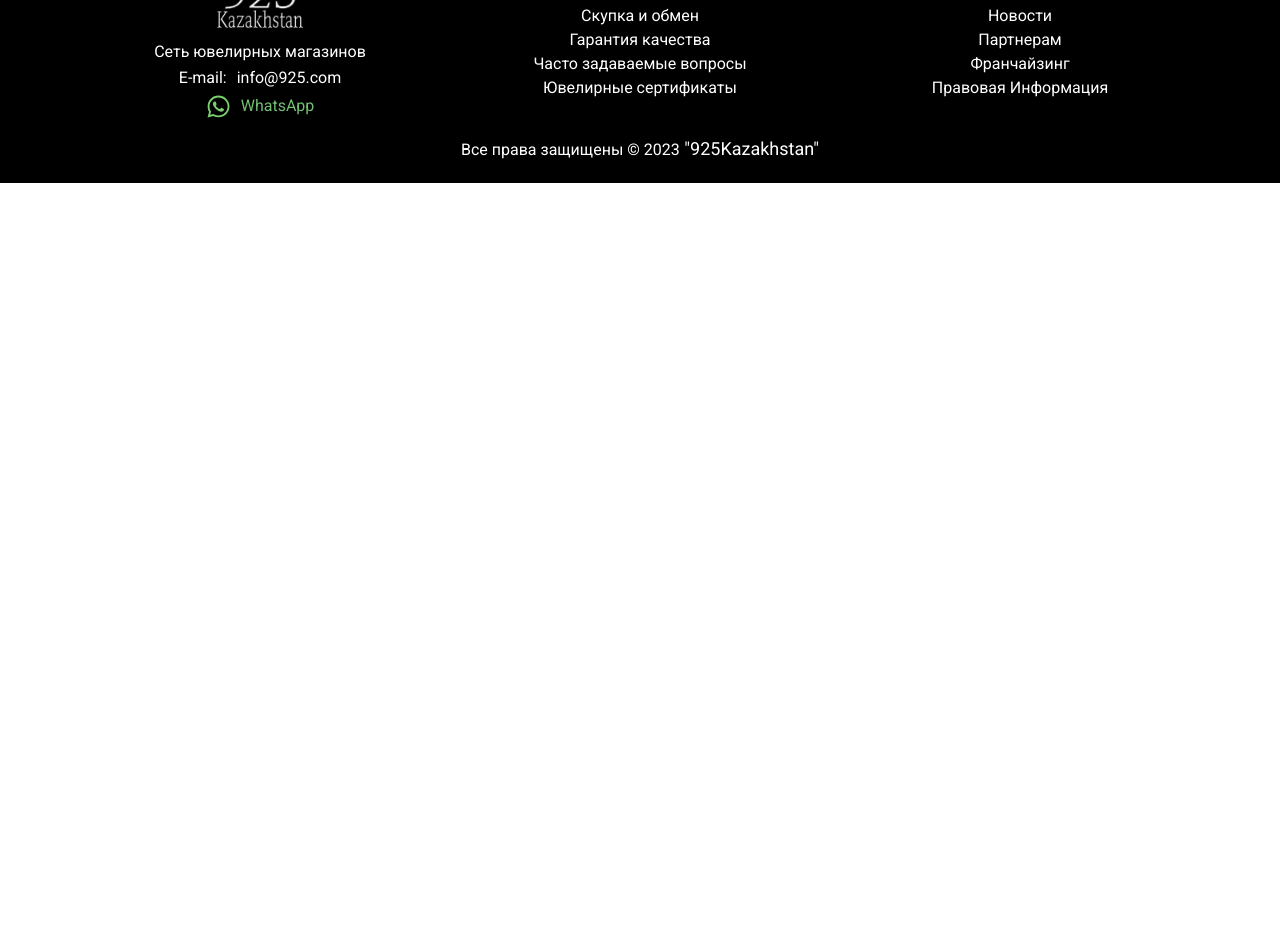
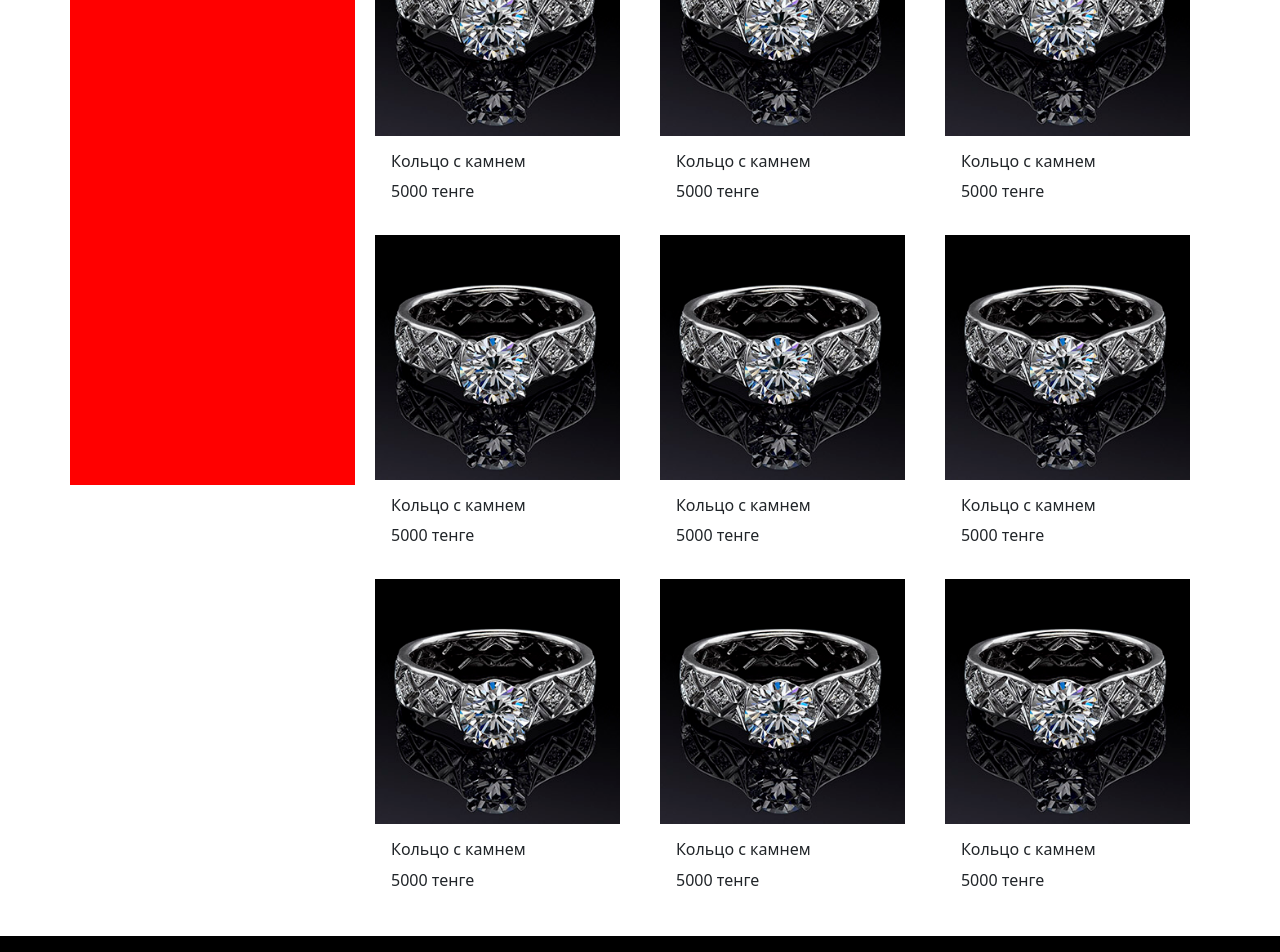
Before and after one commit to zaytsevandrii/925-client, a Next.js app: page /goods/rings in a window 1280 px wide. Shown: the part 220-1172 px from the top of the page. Before the commit the page ends 800 px from the top, so only its background shows below. Built offline with nearby package versions, Linux system fonts and the light colour scheme.

Commit message:
add rings and filtr

```diff
--- a/components/Navbar.js
+++ b/components/Navbar.js
@@ -12,7 +12,7 @@
         setOpen((prev) => !prev)
     }
     const closeModal = () => {
-        setTimeout(()=>setOpen(false),70)
+        setTimeout(() => setOpen(false), 70)
     }
     const modalRef = useRef(null)
     useLayoutEffect(() => {
@@ -40,6 +40,13 @@
         <>
             <div className={`${open && "overlay-show"}`}></div>
             <div id="mobile-menu" className={`mobile-main-menu ${open && "show-menu"}`}>
+                <div className="topMobile">
+                    {" "}
+                    <Image src="/loc.svg" alt="search" width={37} height={37} />
+                    <Image src="/phone.svg" alt="search" width={37} height={37} />{" "}
+                    <Image src="/search.svg" alt="search" width={37} height={37} className={styles.img1} />
+                    <Image src="/user.svg" alt="user" width={37} height={37} className={styles.img2} />
+                </div>
                 <ul>
                     <Link href="/goods/collections">
                         <li onClick={closeModal}>Коллекции</li>
--- a/pages/goods/rings.js
+++ b/pages/goods/rings.js
@@ -1,9 +1,107 @@
-import React from 'react'
+import React from "react"
+import styles from "../../styles/Rings.module.scss"
+import img1 from "../../public/collections/ring1.jpg"
+import Image from "next/image"
 
 const rings = () => {
-  return (
-    <div>rings</div>
-  )
+    return (
+        <>
+            <div className={styles.rings}>
+                <div className="container">
+                    <div className="row ">
+                        <div className="col-3 filtrMenu d-lg-block d-md-none fixed-left" >
+                           Тут будет фильтрация
+                        </div>
+                        <div className="col-lg-9 col-12">
+                            <div className="row">
+                                <li className="col-md-4 col-6">
+                                    <div class="card border-0 p-2">
+                                        <Image src={img1} alt="ring" className="d-block w-100 h-auto" />
+                                        <div class="card-body">
+                                            <h6>Кольцо с камнем</h6>
+                                            <p class="card-text">5000 тенге</p>
+                                        </div>
+                                    </div>
+                                </li>
+                                <li className="col-md-4 col-6">
+                                    <div class="card border-0 p-2">
+                                        <Image src={img1} alt="ring" className="d-block w-100 h-auto" />
+                                        <div class="card-body">
+                                            <h6>Кольцо с камнем</h6>
+                                            <p class="card-text">5000 тенге</p>
+                                        </div>
+                                    </div>
+                                </li>
+                                <li className="col-md-4 col-6">
+                                    <div class="card border-0 p-2">
+                                        <Image src={img1} alt="ring" className="d-block w-100 h-auto" />
+                                        <div class="card-body">
+                                            <h6>Кольцо с камнем</h6>
+                                            <p class="card-text">5000 тенге</p>
+                                        </div>
+                                    </div>
+                                </li>
+                                <li className="col-md-4 col-6">
+                                    <div class="card border-0 p-2">
+                                        <Image src={img1} alt="ring" className="d-block w-100 h-auto" />
+                                        <div class="card-body">
+                                            <h6>Кольцо с камнем</h6>
+                                            <p class="card-text">5000 тенге</p>
+                                        </div>
+                                    </div>
+                                </li>
+                                <li className="col-md-4 col-6">
+                                    <div class="card border-0 p-2">
+                                        <Image src={img1} alt="ring" className="d-block w-100 h-auto" />
+                                        <div class="card-body">
+                                            <h6>Кольцо с камнем</h6>
+                                            <p class="card-text">5000 тенге</p>
+                                        </div>
+                                    </div>
+                                </li>
+                                <li className="col-md-4 col-6">
+                                    <div class="card border-0 p-2">
+                                        <Image src={img1} alt="ring" className="d-block w-100 h-auto" />
+                                        <div class="card-body">
+                                            <h6>Кольцо с камнем</h6>
+                                            <p class="card-text">5000 тенге</p>
+                                        </div>
+                                    </div>
+                                </li>
+                                <li className="col-md-4 col-6">
+                                    <div class="card border-0 p-2">
+                                        <Image src={img1} alt="ring" className="d-block w-100 h-auto" />
+                                        <div class="card-body">
+                                            <h6>Кольцо с камнем</h6>
+                                            <p class="card-text">5000 тенге</p>
+                                        </div>
+                                    </div>
+                                </li>
+                                <li className="col-md-4 col-6 ">
+                                    <div class="card border-0 p-2">
+                                        <Image src={img1} alt="ring" className="d-block w-100 h-auto" />
+                                        <div class="card-body">
+                                            <h6>Кольцо с камнем</h6>
+                                            <p class="card-text">5000 тенге</p>
+                                        </div>
+                                    </div>
+                                </li>
+                                <li className="col-md-4 col-6">
+                                    <div class="card border-0 p-2">
+                                        <Image src={img1} alt="ring" className="d-block w-100 h-auto" />
+                                        <div class="card-body">
+                                            <h6>Кольцо с камнем</h6>
+                                            <p class="card-text">5000 тенге</p>
+                                        </div>
+                                    </div>
+                                </li>
+                            </div>
+                        </div>
+                    </div>
+                </div>
+            </div>
+        </>
+    )
 }
 
 export default rings
--- /dev/null
+++ b/styles/Rings.module.scss
@@ -0,0 +1,14 @@
+.rings{
+
+
+    .menu{
+        background-color: red;
+        height: 600px;
+        display: none;
+    }
+
+    li{
+        list-style: none;
+
+    }
+}
--- a/styles/globals.scss
+++ b/styles/globals.scss
@@ -2,8 +2,8 @@
 body {
     padding: 0;
     margin: 0;
-  font-family: -apple-system, BlinkMacSystemFont, Segoe UI, Roboto, Oxygen,
-    Ubuntu, Cantarell, Fira Sans, Droid Sans, Helvetica Neue, sans-serif;
+    font-family: -apple-system, BlinkMacSystemFont, Segoe UI, Roboto, Oxygen, Ubuntu, Cantarell, Fira Sans, Droid Sans,
+        Helvetica Neue, sans-serif;
 }
 
 a {
@@ -25,8 +25,6 @@
     }
 }
 
-
-
 /* ----------------------------------------Hamburger Menu ------------------------------*/
 .hamburger {
     position: relative;
@@ -40,7 +38,6 @@
 
     @media (min-width: 992px) {
         display: none;
-
     }
 }
 
@@ -81,7 +78,6 @@
     transform: rotate(-45deg) translateY(12px) translateX(-12px);
 }
 
-
 /* Overlay */
 .overlay-show {
     position: fixed;
@@ -117,8 +113,20 @@
     justify-content: center;
     transform: translateX(-100%);
 
+    .topMobile {
+        position: absolute;
+        top: 70px;
+        width: 100%;
+        display: flex;
 
-  .mobile-menu-info{
+        img {
+            flex: 1;
+            padding: 7px;
+            border: 1px solid #ebebeb1f;
+        }
+    }
+
+    .mobile-menu-info {
         position: absolute;
         bottom: 20px;
         color: white;
@@ -127,7 +135,6 @@
     transition: transform 1.2s cubic-bezier(0.19, 1.1, 0.22, 1);
     @media (min-width: 500px) {
         width: 400px;
-
     }
 
     ul {
@@ -149,19 +156,28 @@
                 width: 100%;
                 text-align: right;
                 padding-bottom: 8px;
-
-
             }
             &:hover {
                 color: #aaa;
             }
         }
-
     }
 }
-
 
 /* Bring menu from right */
 .show-menu {
     transform: translateX(0);
 }
+
+//Menu for all products
+.filtrMenu {
+    position: sticky;
+    top: 105px;
+    overflow-y: auto;
+    background-color: red;
+    height: 600px;
+}
+
+/* .card{
+  padding: 10px;
+} */
```
Also changed, not shown: public/collections/ring1.jpg (added). Lines whose indentation alone changed are shown as unchanged.
